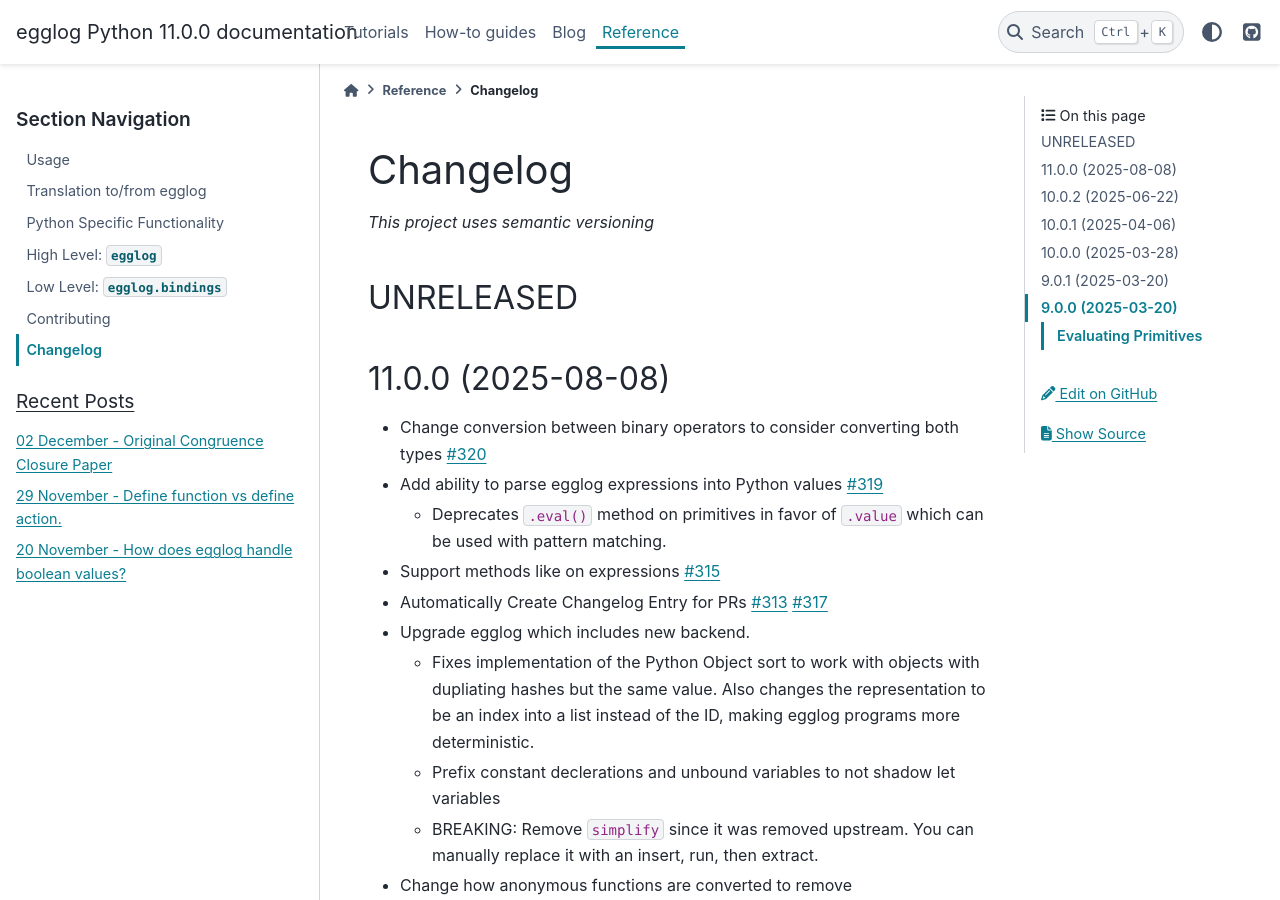
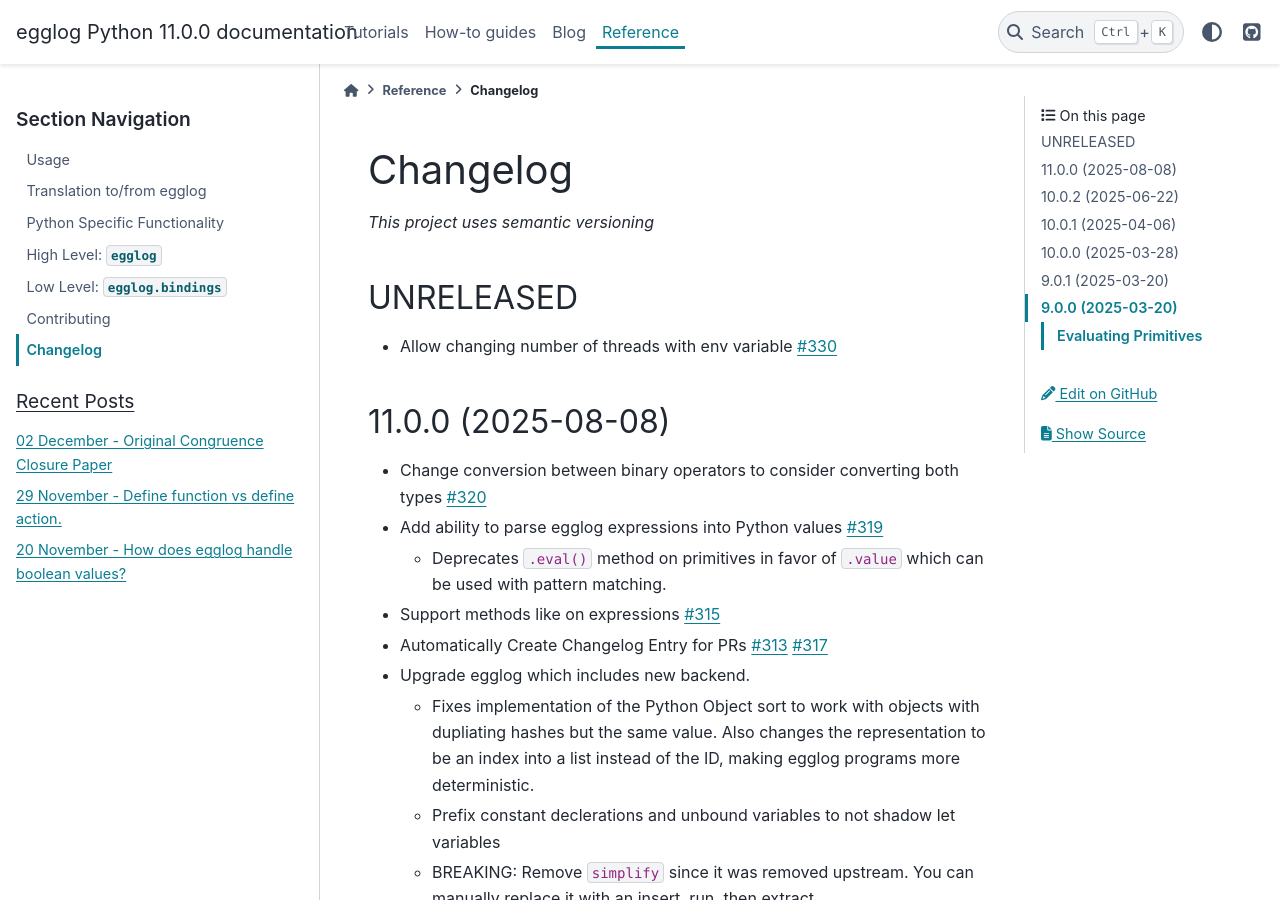
Before and after one commit to egraphs-good/egglog-python, a Sphinx documentation site: the page built from docs/changelog.md, in a window 1280 px wide and 900 px high. Built offline with Sphinx 7.4.7 and the PyData theme 0.15.4, drawn with Linux system fonts in a browser that asks for light colours; pages that are not in the unit, such as notebooks, are missing from menus; comment, search, counter and statistics services are not loaded; the version number is read from the project's files by our own code.

Commit message:
Add changelog entry for PR #330

```diff
--- a/docs/changelog.md
+++ b/docs/changelog.md
@@ -4,6 +4,7 @@ _This project uses semantic versioning_
 
 ## UNRELEASED
 
+- Allow changing number of threads with env variable [#330](https://github.com/egraphs-good/egglog-python/pull/330)
 ## 11.0.0 (2025-08-08)
 - Change conversion between binary operators to consider converting both types [#320](https://github.com/egraphs-good/egglog-python/pull/320)
 - Add ability to parse egglog expressions into Python values [#319](https://github.com/egraphs-good/egglog-python/pull/319)
```
